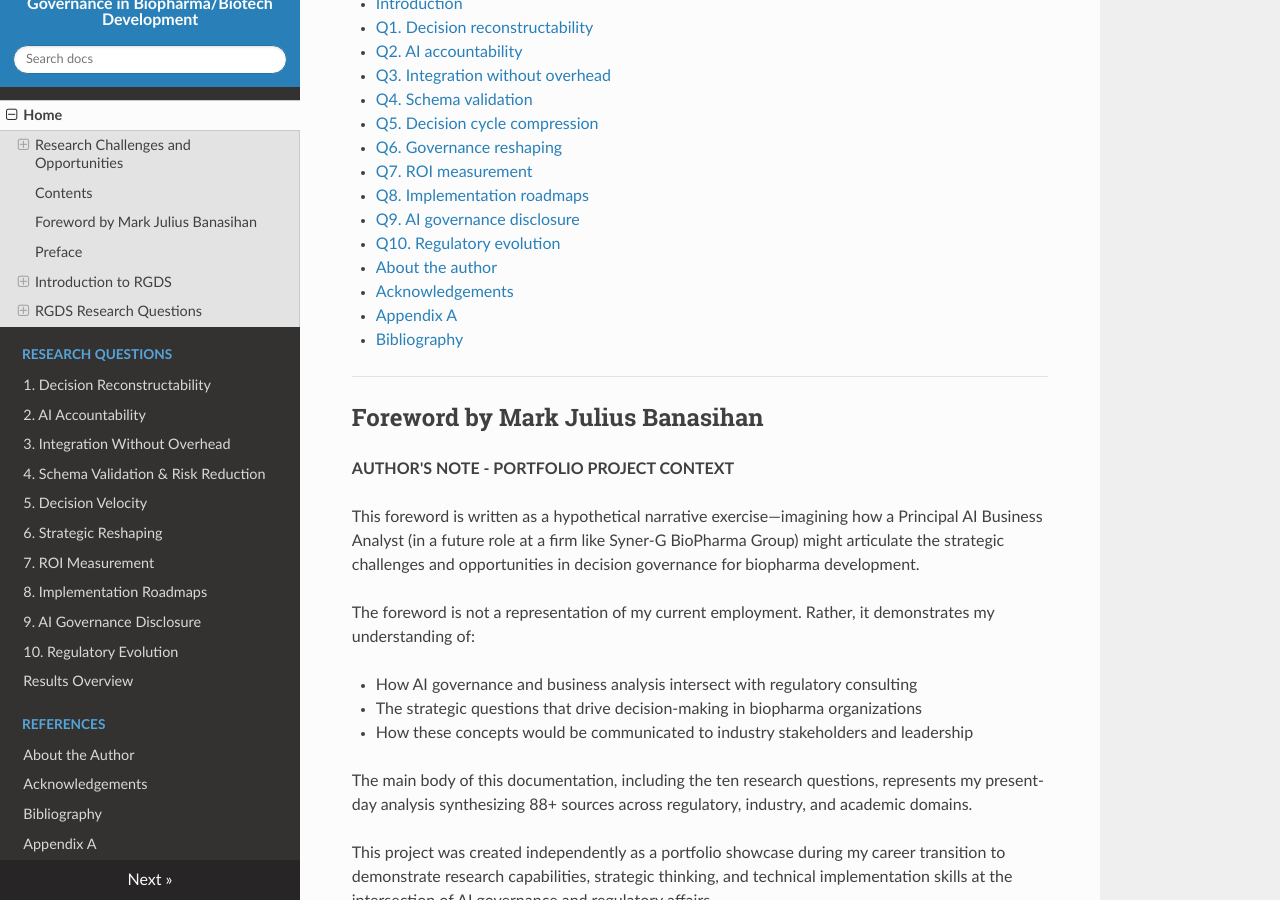
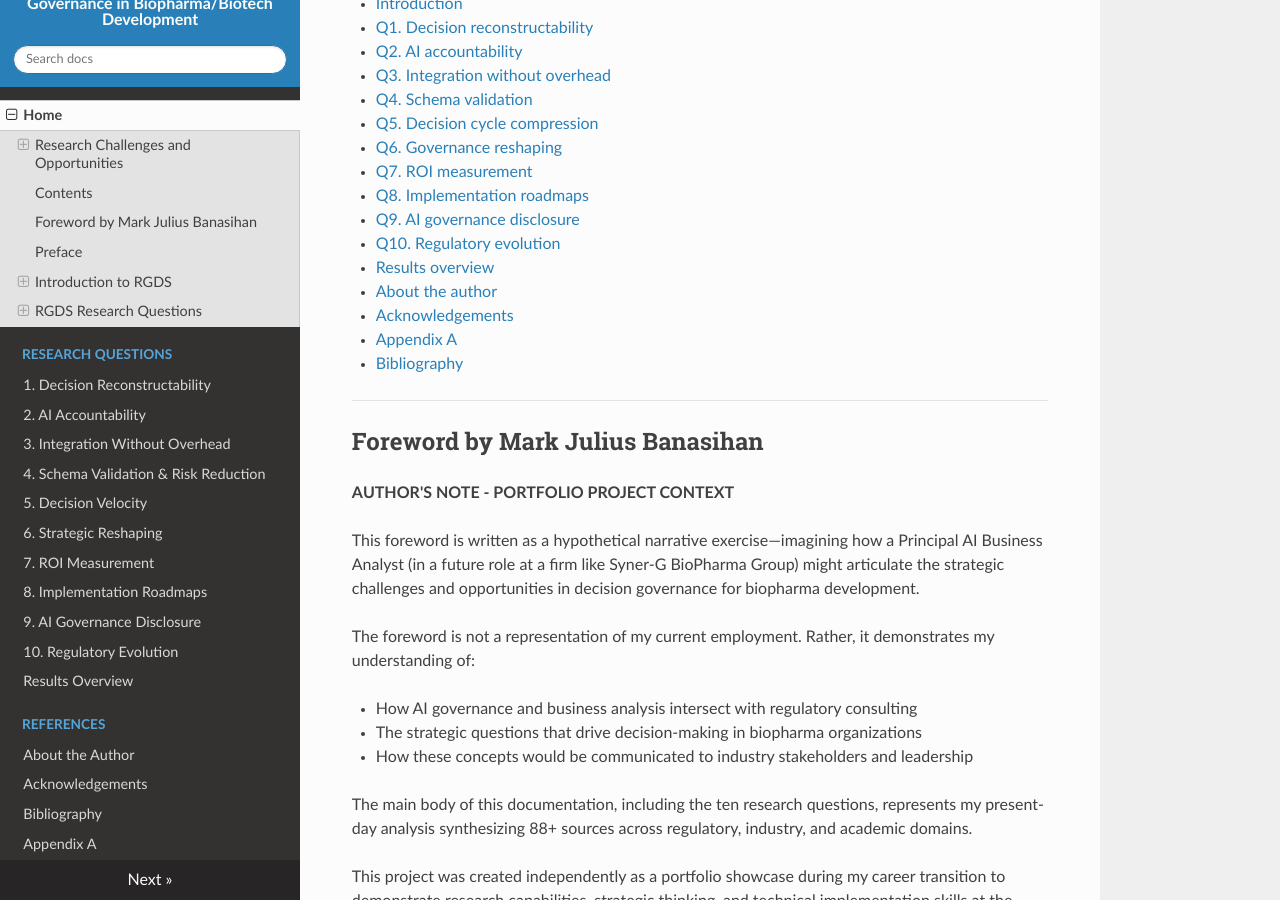
Before and after one commit to mj3b/rgds-independent-study, an MkDocs documentation site: the page built from docs/index.md, in a window 1280 px wide and 900 px high, scrolled down 856 px. Built offline with MkDocs 1.6.1, drawn with Linux system fonts in a browser that asks for light colours; nearby versions of some CDN libraries.

Commit message:
Fix index Contents links to Q1–Q10 pages

```diff
--- a/docs/index.md
+++ b/docs/index.md
@@ -35,6 +35,7 @@ This documentation was created as an independent research initiative during my j
 - [Q8. Implementation roadmaps](questions/q8/)
 - [Q9. AI governance disclosure](questions/q9/)
 - [Q10. Regulatory evolution](questions/q10/)
+- [Results overview](questions/results-overview/)
 
 - [About the author](references/about-the-author/)
 - [Acknowledgements](references/acknowledgements/)
```
